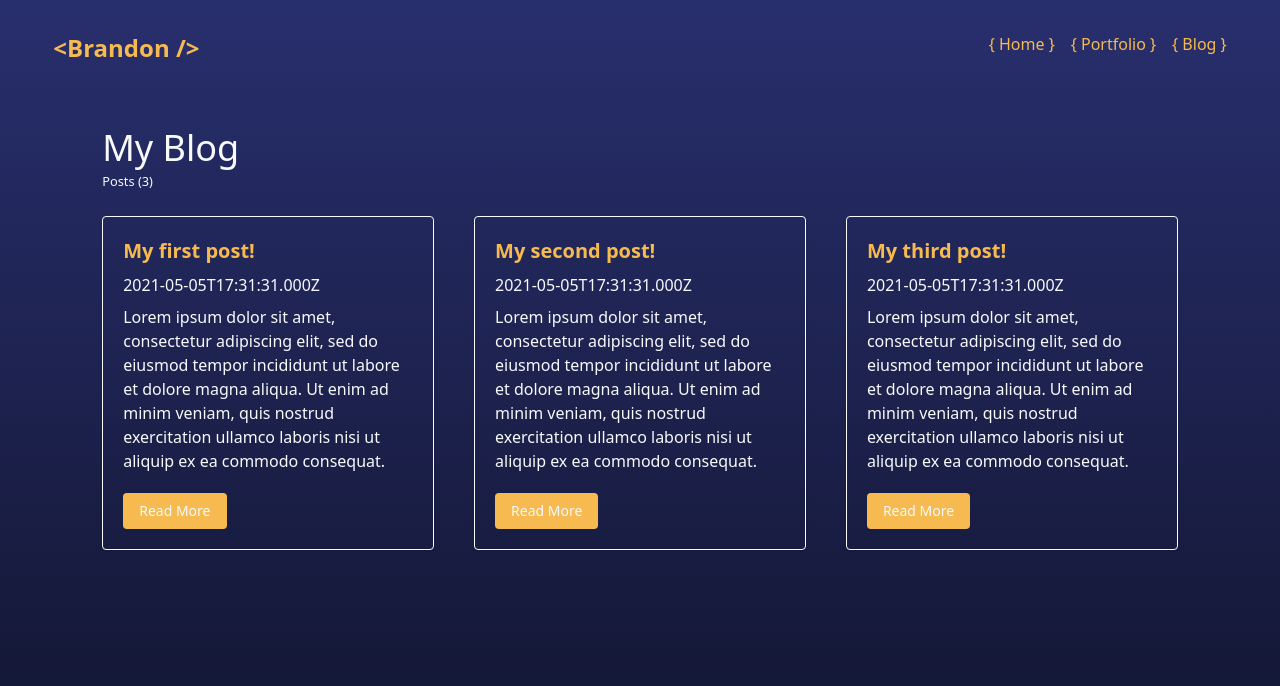
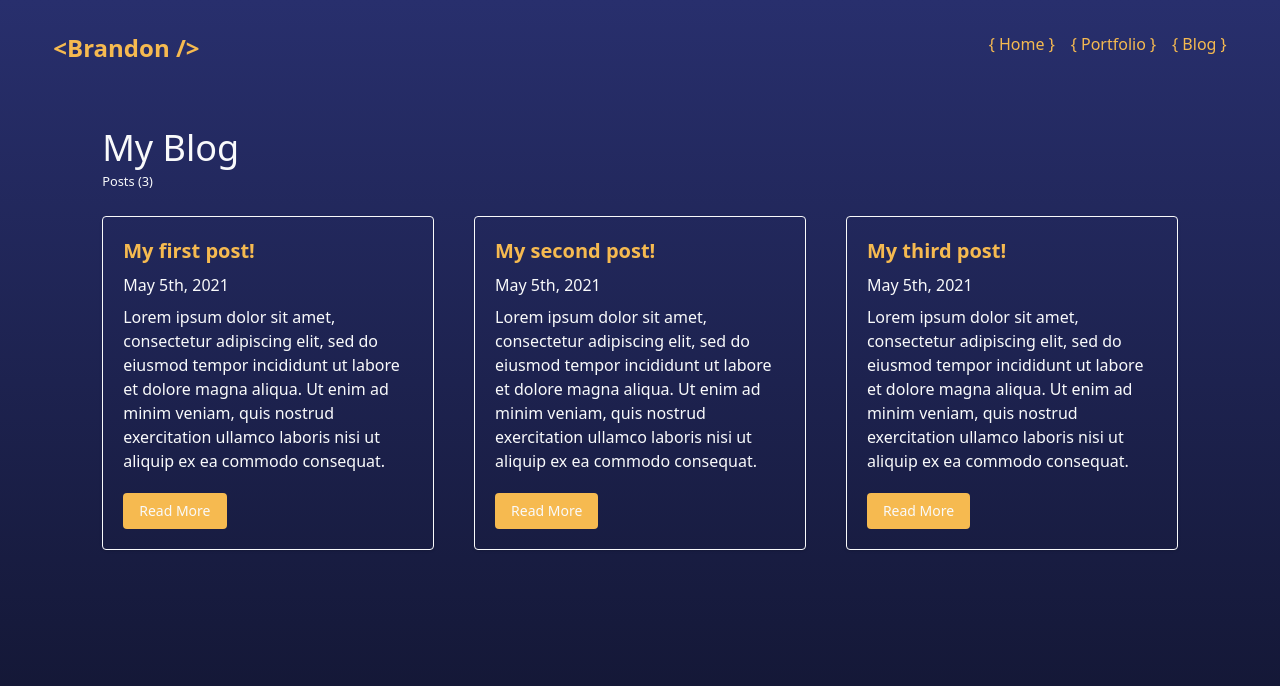
Before and after one commit to branmar97/my-portfolio, a Next.js app: page /blog in a window 1280 px wide. Shown: the top 686 px of the page. Built offline with nearby package versions, Linux system fonts and the light colour scheme.

Commit message:
change date format

```diff
--- a/pages/blog.js
+++ b/pages/blog.js
@@ -1,5 +1,6 @@
 import Head from 'next/head'
 import Link from 'next/link';
+import { format, parseISO, add } from 'date-fns'
 import { blogPosts } from '../lib/data'
 
 export default function Portfolio() {
@@ -19,7 +20,7 @@ export default function Portfolio() {
             {blogPosts.map((item) => (
                 <div className="mb-6 border border-off-white shadow p-5 rounded space-y-2" key={item.slug}>
                     <div className="text-xl font-bold"><Link href={`/blog/${item.slug}`}><a>{item.title}</a></Link></div>
-                    <div>{item.date.toString()}</div>
+                    <div>{format(parseISO(item.date), 'MMMM do, uuu')}</div>
                     <div>{item.content}</div>
                     <div><Link href={`/blog/${item.slug}`}><a><button className="bg-orange-dark hover:bg-orange-light text-off-white text-sm py-2 px-4 rounded mt-3">Read More</button></a></Link></div>
                 </div>
```
